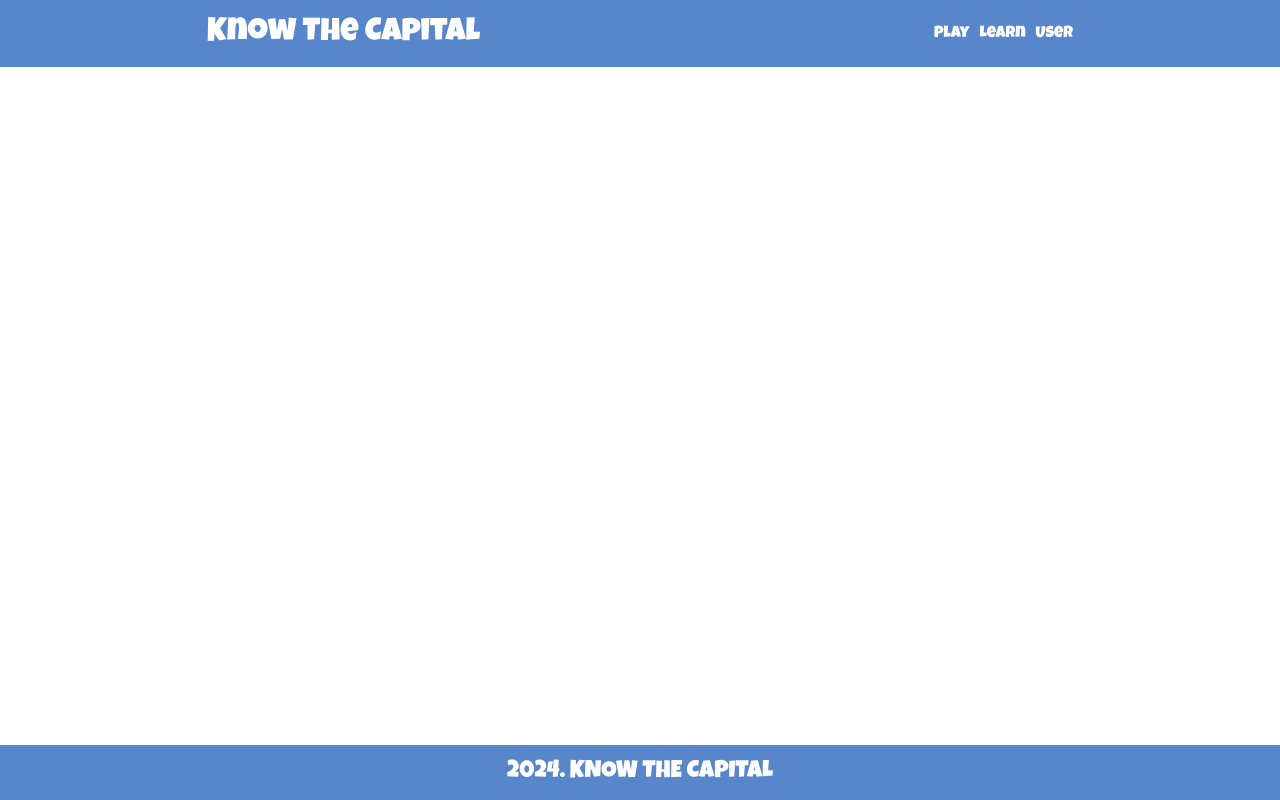
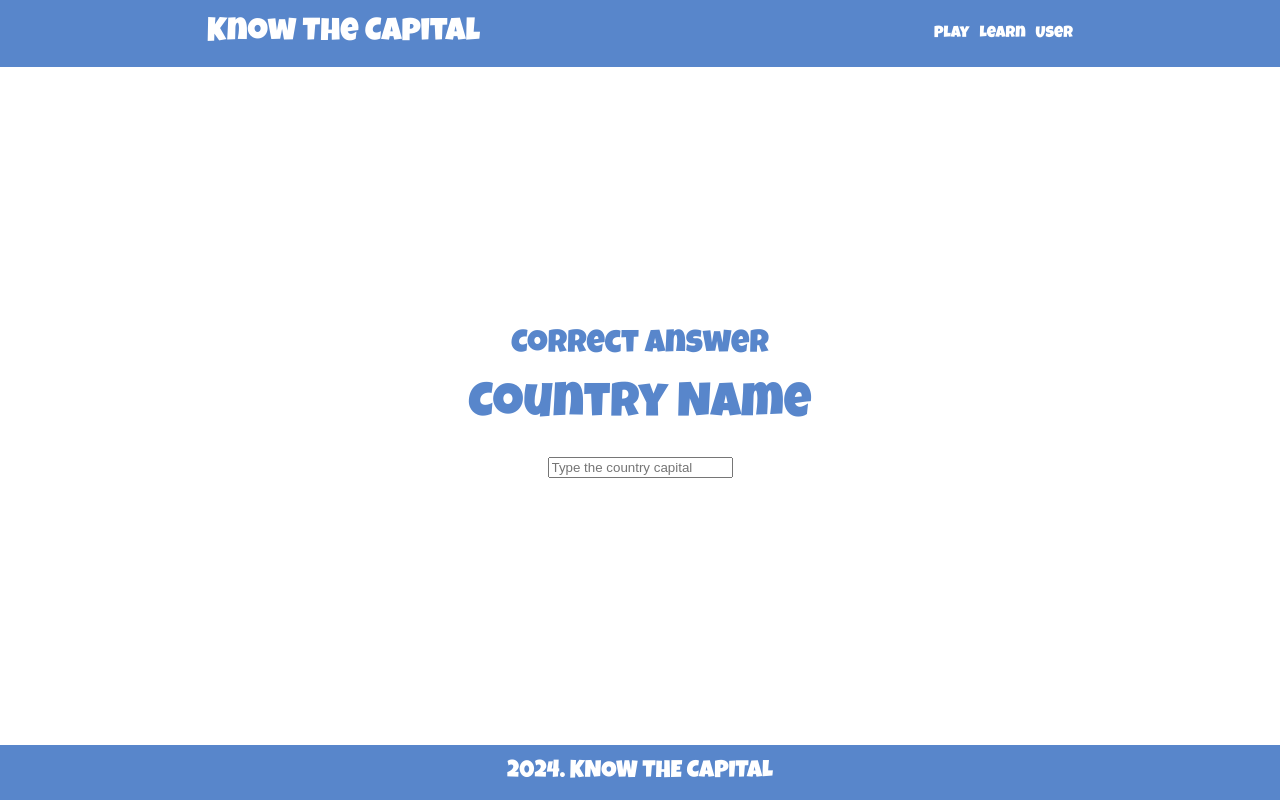
Before and after one commit to AlexNikolov2/Web-Dev-Bootcamp-Udemy, a React (Vite) app in the folder know-your-capital/front/: page /game/play-mode in a window 1280 px wide. Both pictures are taken after a click on the button "Start". Built offline with nearby package versions, Linux system fonts and the light colour scheme.

Commit message:
fixing some stuff on play mode

```diff
--- /dev/null
+++ b/know-your-capital/front/src/pages/game/PlayMode/Country/Country.css
@@ -0,0 +1,3 @@
+.country {
+  color: black;
+}
--- a/know-your-capital/front/src/pages/game/PlayMode/Country/Country.jsx
+++ b/know-your-capital/front/src/pages/game/PlayMode/Country/Country.jsx
@@ -0,0 +1,16 @@
+export const Country = () => {
+    let isCorrect = true;
+
+    return (
+        <section className="play-mode" id="play-mode">
+            <section className="result">
+                {isCorrect ? "Correct answer" : "Incorrect answer!"}
+            </section>
+            <section className="country">
+                {/*<img src="flag.jpg" alt="Country Flag" />*/}
+                <h2>Country Name</h2>
+                <input type="text" placeholder="Type the country capital" />
+            </section>
+        </section>
+    )
+}
--- a/know-your-capital/front/src/pages/game/PlayMode/PlayMode.css
+++ b/know-your-capital/front/src/pages/game/PlayMode/PlayMode.css
@@ -11,6 +11,3 @@ button {
 button:hover {
   font-size: 1.5rem;
 }
-.play-mode {
-  display: none;
-}
--- a/know-your-capital/front/src/pages/game/PlayMode/PlayMode.jsx
+++ b/know-your-capital/front/src/pages/game/PlayMode/PlayMode.jsx
@@ -1,8 +1,8 @@
+import { Country } from "./Country/Country";
 import "./PlayMode.css";
 import { useState } from "react";
 
 export function PlayMode() {
-  let isCorrect = true
   let [isBannerClicked, setIsBannerClicked] = useState(false);
 
   const startGame = () => {
@@ -12,26 +12,13 @@ export function PlayMode() {
   return (
     <>
 
-      {isBannerClicked ? null : (
+      {isBannerClicked ? <Country /> : (
         <section className="banner" id="banner">
           <h2>Play Mode - Guess All Capitals</h2>
           <p>Start guessing the capitals of all countries!</p>
           <button onClick={startGame}>Start</button>
         </section>
       )}
-
-      {isBannerClicked && (
-        <section className="play-mode" id="play-mode">
-          <section className="result">
-            {isCorrect ? "Correct answer" : "Incorrect answer!"}
-          </section>
-          <section className="country">
-            <img src="flag.jpg" alt="Country Flag" />
-            <h2>Country Name</h2>
-            <input type="text" placeholder="Type the country capital" />
-          </section>
-        </section>
-      )}
     </>
   );
 }
```
